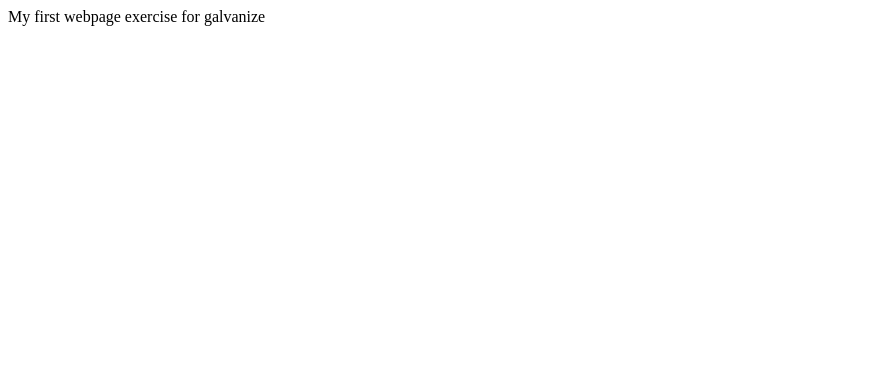
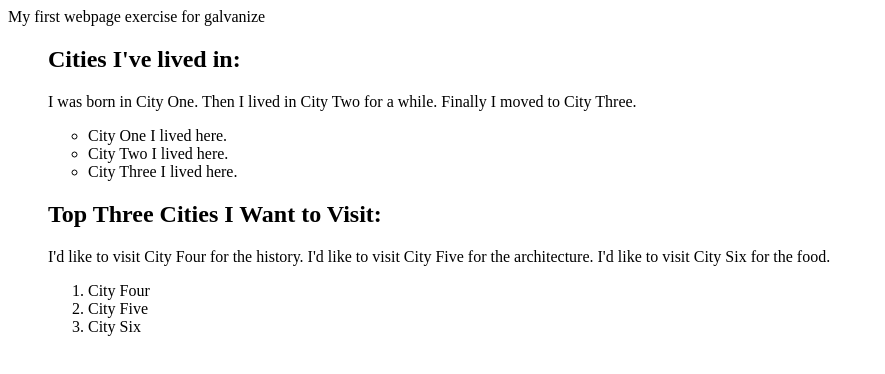
Before and after one commit to DavidJohnFlood/HTMLTest, a plain HTML site: page index.html in a window 1280 px wide. Shown: the whole page, without its empty margins (0-885 px from the left). Drawn offline with Linux system fonts and the light colour scheme.

Commit message:
Second Commit

```diff
--- a/index.html
+++ b/index.html
@@ -3,6 +3,35 @@
   <head>My first webpage exercise for galvanize</head>
   <title>My First Webpage</title>
   <body>
+    <ul>
+      <h2>Cities I've lived in:</h2>
+      <p>I was born in City One. Then I lived in City Two for a while. Finally I moved to City Three.</p>
+        <ul>
+          <li>City One
+            <span>I lived here.</span>
+          </li>
+          <li>City Two
+            <span>I lived here.</span>
+          </li>
+          <li>City Three
+            <span>I lived here.</span>
+          </li>
+        </ul>
+      </li>
+    </ul>
+
+    <ul>
+      <h2>Top Three Cities I Want to Visit:</h2>
+      <p>I'd like to visit City Four for the history. I'd like to visit City Five for the architecture. I'd like to visit City Six for the food.</p>
+      <ol>
+        <li>City Four</li>
+        <li>City Five</li>
+        <li>City Six</li>
+      </ol>
+    </ul>
+
+
+
 
 
   </body>
```
